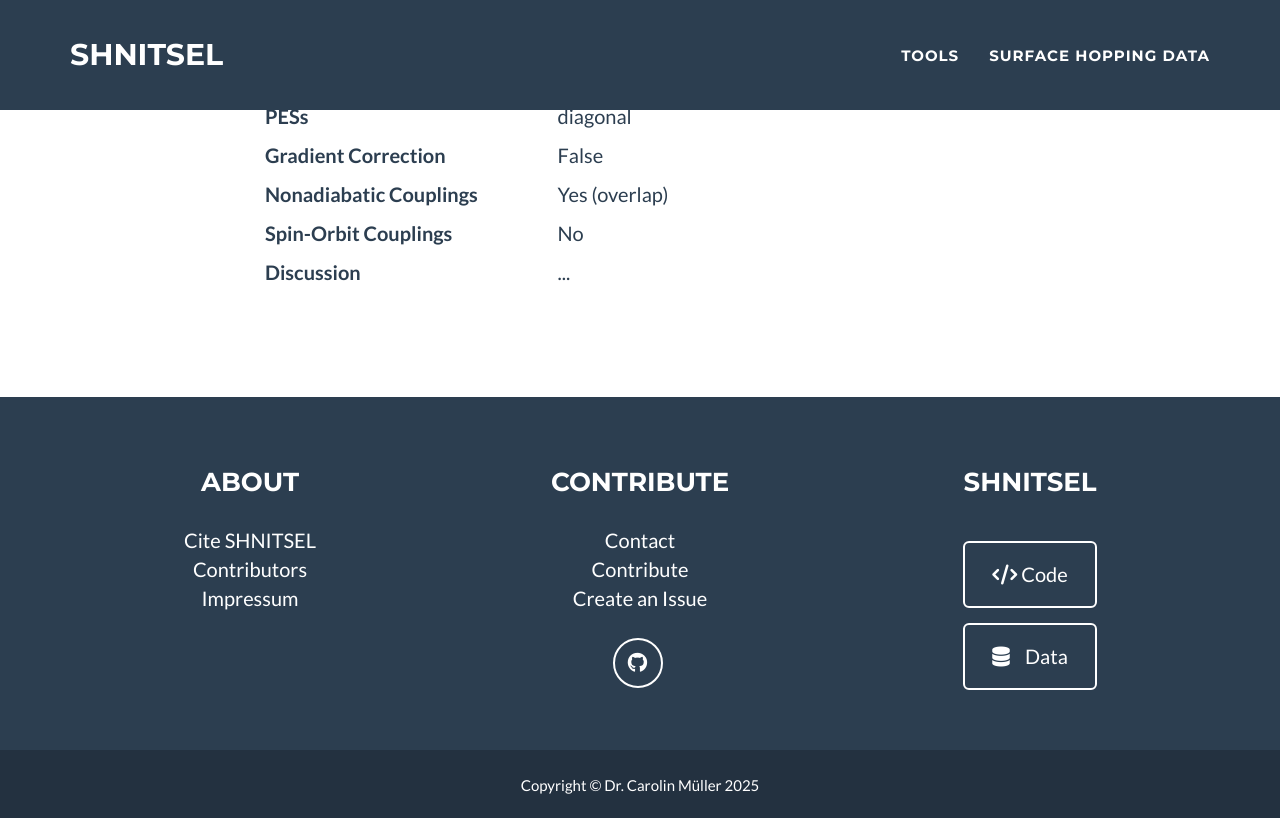
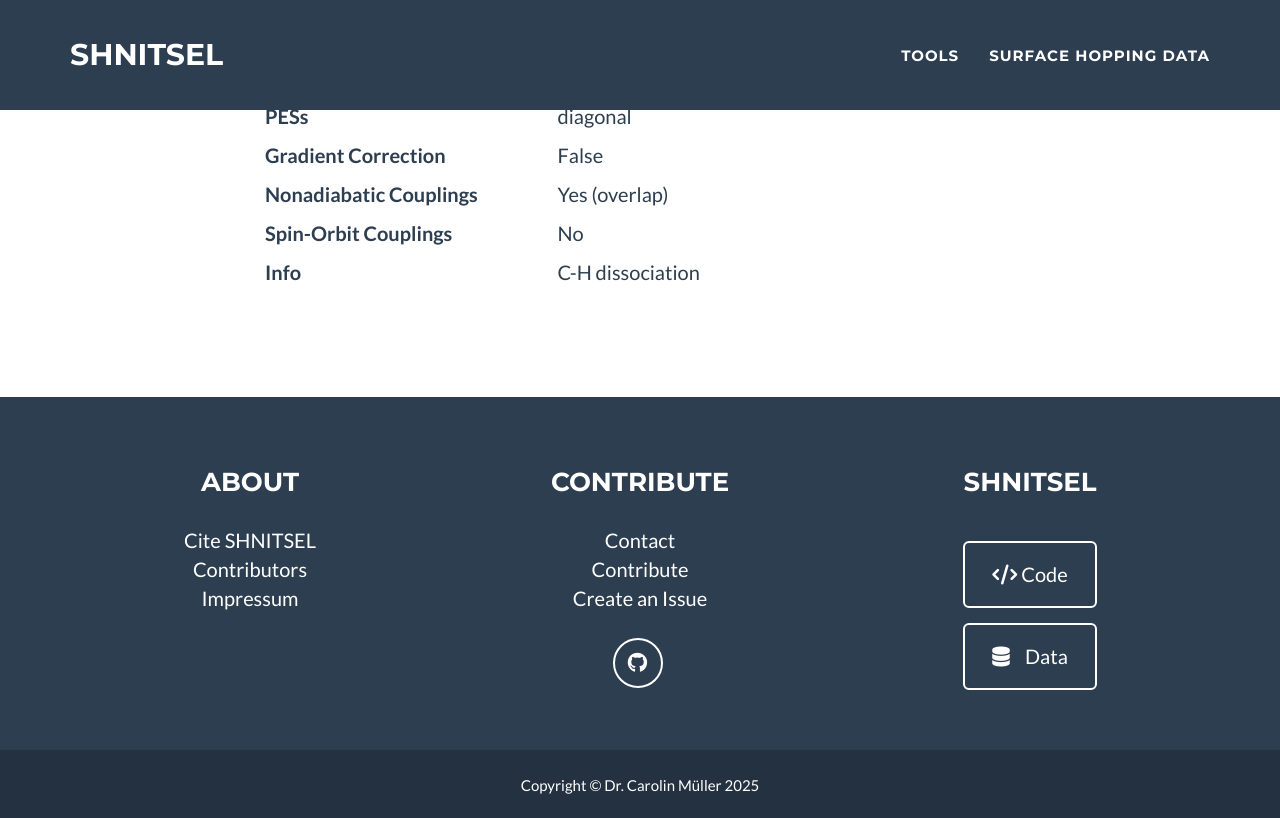
Before and after one commit to SHNITSEL/shnitsel.github.io, a Jekyll site: the page built from _molecules/A01_dynamic.md, in a window 1280 px wide and 900 px high, scrolled down 1067 px, cut to the strip 0-818 px from the top of the window. Built offline with Jekyll 4.4.1, drawn with Linux system fonts in a browser that asks for light colours.

Commit message:
Update A01_dynamic.md

```diff
--- a/_molecules/A01_dynamic.md
+++ b/_molecules/A01_dynamic.md
@@ -21,6 +21,6 @@
 {'prop': 'Gradient Correction', 'descr': 'False'},
 {'prop': 'Nonadiabatic Couplings', 'descr': 'Yes (overlap)'},
 {'prop': 'Spin-Orbit Couplings', 'descr': 'No'},
-{'prop': 'Discussion', 'descr': '...'}
+{'prop': 'Info', 'descr': 'C-H dissociation'}
 ]
 ---
```
